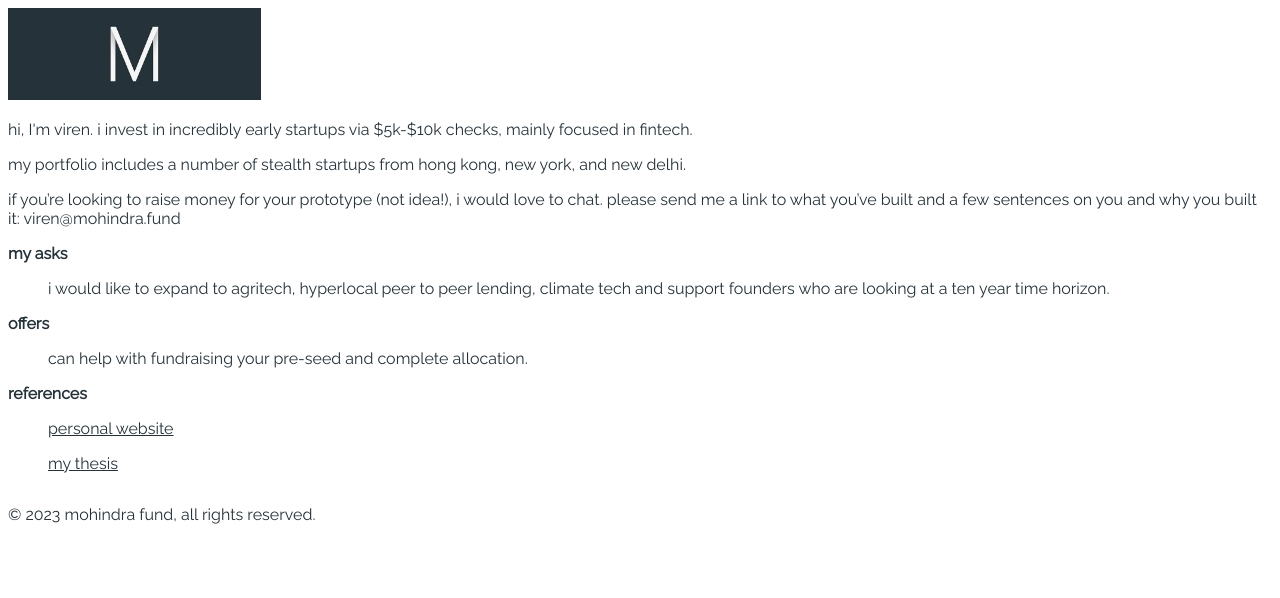
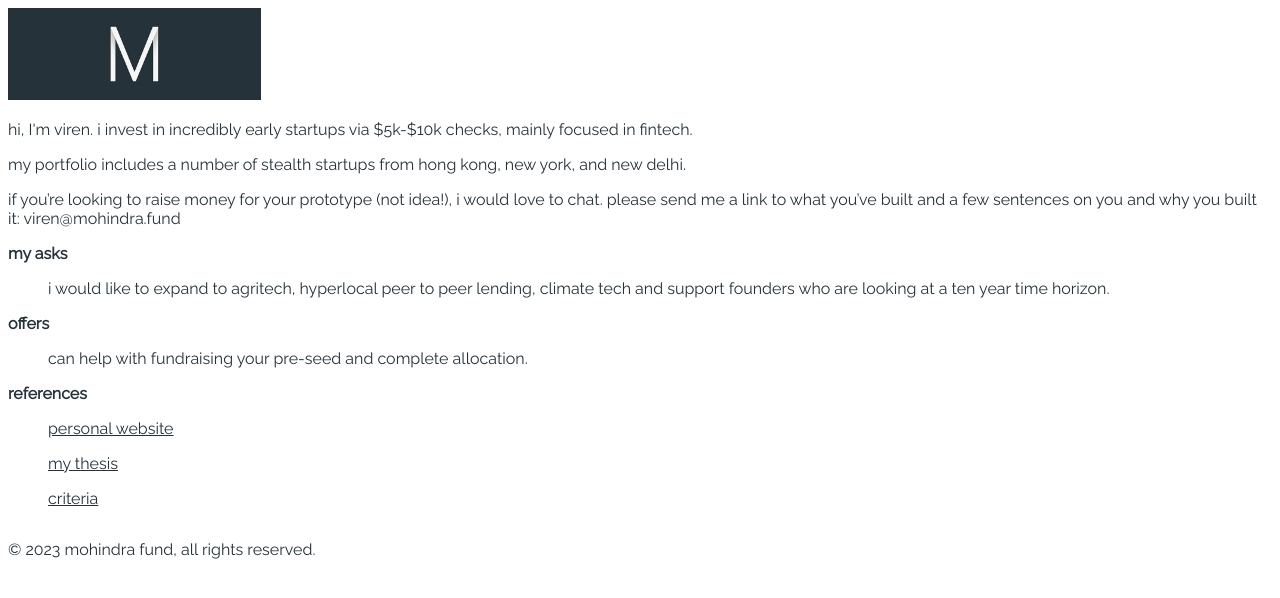
Before and after one commit to VirenMohindra/mohindrafund, a plain HTML site: page index.html in a window 1280 px wide. Drawn offline with Linux system fonts and the light colour scheme.

Commit message:
Update index.html

```diff
--- a/index.html
+++ b/index.html
@@ -48,6 +48,7 @@
             <p><b>references</b></p>
             <ul><a style="color: #253239" href="https://virenmohindra.me/">personal website</a></ul>
             <ul><a style="color: #253239" href="https://blog.virenmohindra.me/p/my-thesis">my thesis</a></ul>
+            <ul><a style="color: #253239" href="https://blog.virenmohindra.me/p/mohindra-fund">criteria</a></ul>
     </main>
     <footer>
         <p>© 2023 mohindra fund, all rights reserved.</p>
```
